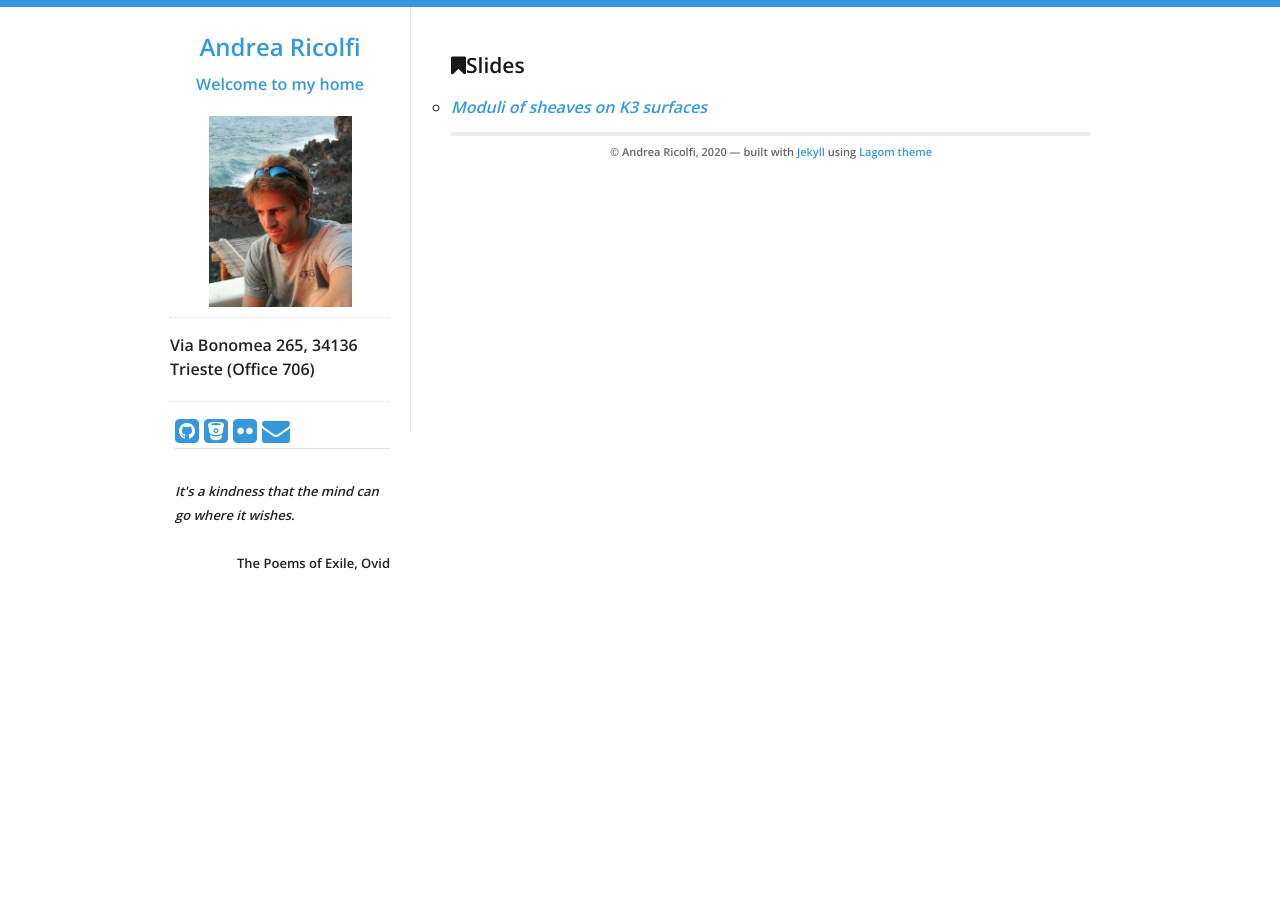
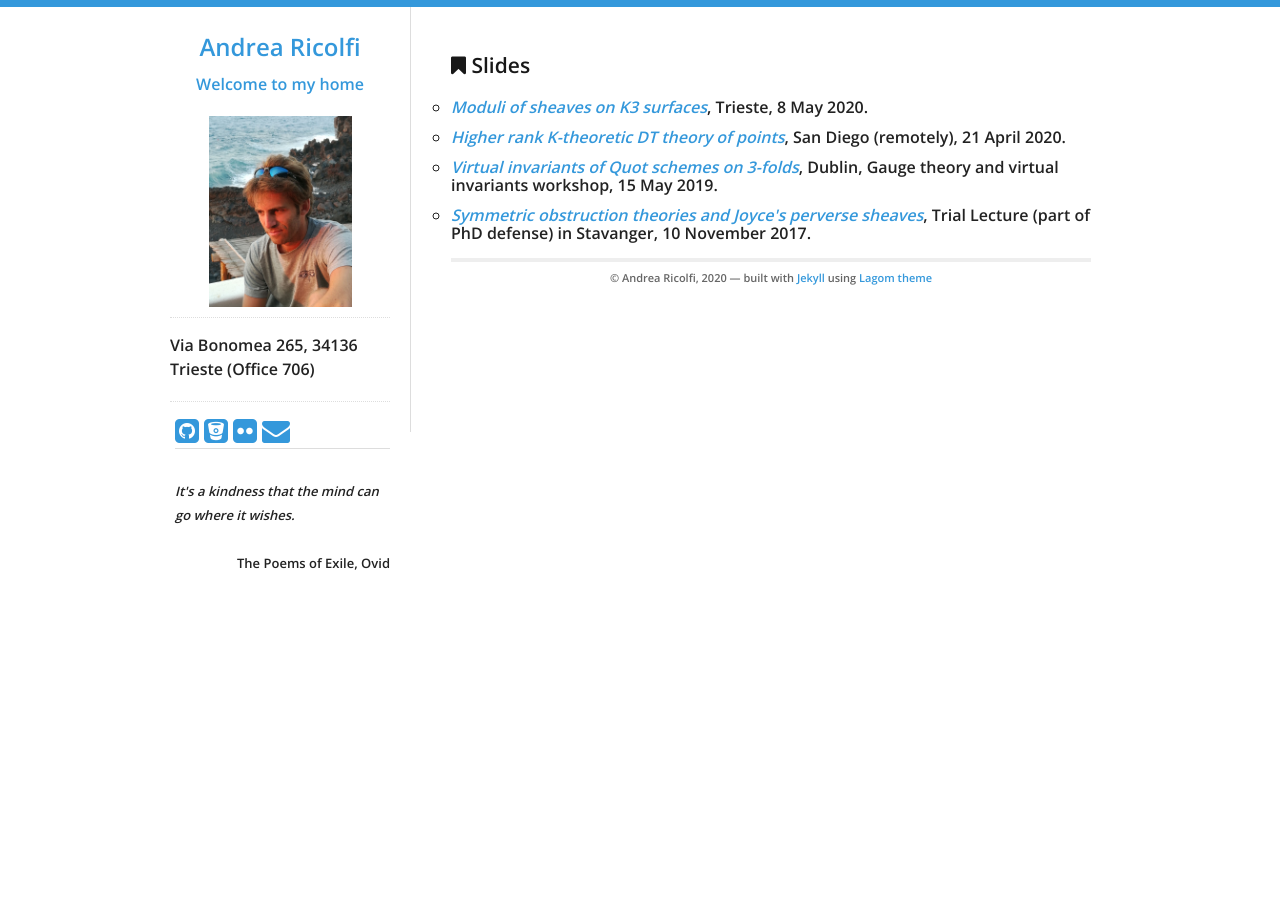
Before and after one commit to atricolfi/atricolfi.github.io, a Jekyll site: the page built from Slides.html, in a window 1280 px wide. Built offline with Jekyll 4.4.1, drawn with Linux system fonts in a browser that asks for light colours.

Commit message:
Update Slides.html

```diff
--- a/Slides.html
+++ b/Slides.html
@@ -4,12 +4,13 @@ title: Blog Posts
 ---
 
 <div id="home">
-  <h3><i class="fa fa-bookmark"></i>Slides</h3>
+  <h3><i class="fa fa-bookmark"></i> Slides</h3>
 <p>
 
   <ul style="list-style-type:circle">
-  <li><a href="Sheaves_on_K3.pdf"><em>Moduli of sheaves on K3 surfaces</em></a></li>
-
-
+  <li><a href="Sheaves_on_K3.pdf"><em>Moduli of sheaves on K3 surfaces</em></a>, Trieste, 8 May 2020.</li>
+  <li><a href="SanDiego.pdf"><em>Higher rank K-theoretic DT theory of points</em></a>, San Diego (remotely), 21 April 2020.</li>
+  <li><a href="Dublin.pdf"><em>Virtual invariants of Quot schemes on 3-folds</em></a>, Dublin, Gauge theory and virtual invariants workshop, 15 May 2019.</li>
+  <li><a href="TrialLecture.pdf"><em>Symmetric obstruction theories and Joyce's perverse sheaves</em></a>, Trial Lecture (part of PhD defense) in Stavanger, 10 November 2017.</li>
 
   </ul>
```
